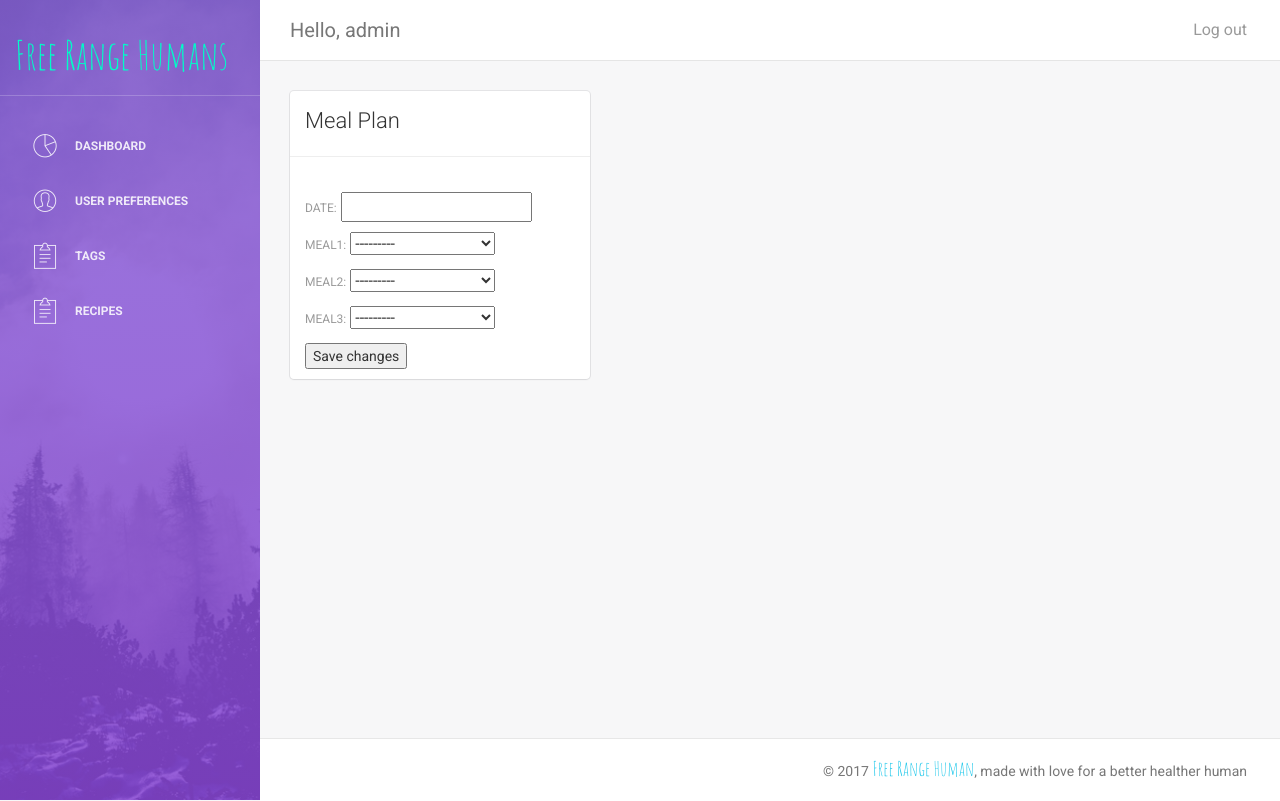
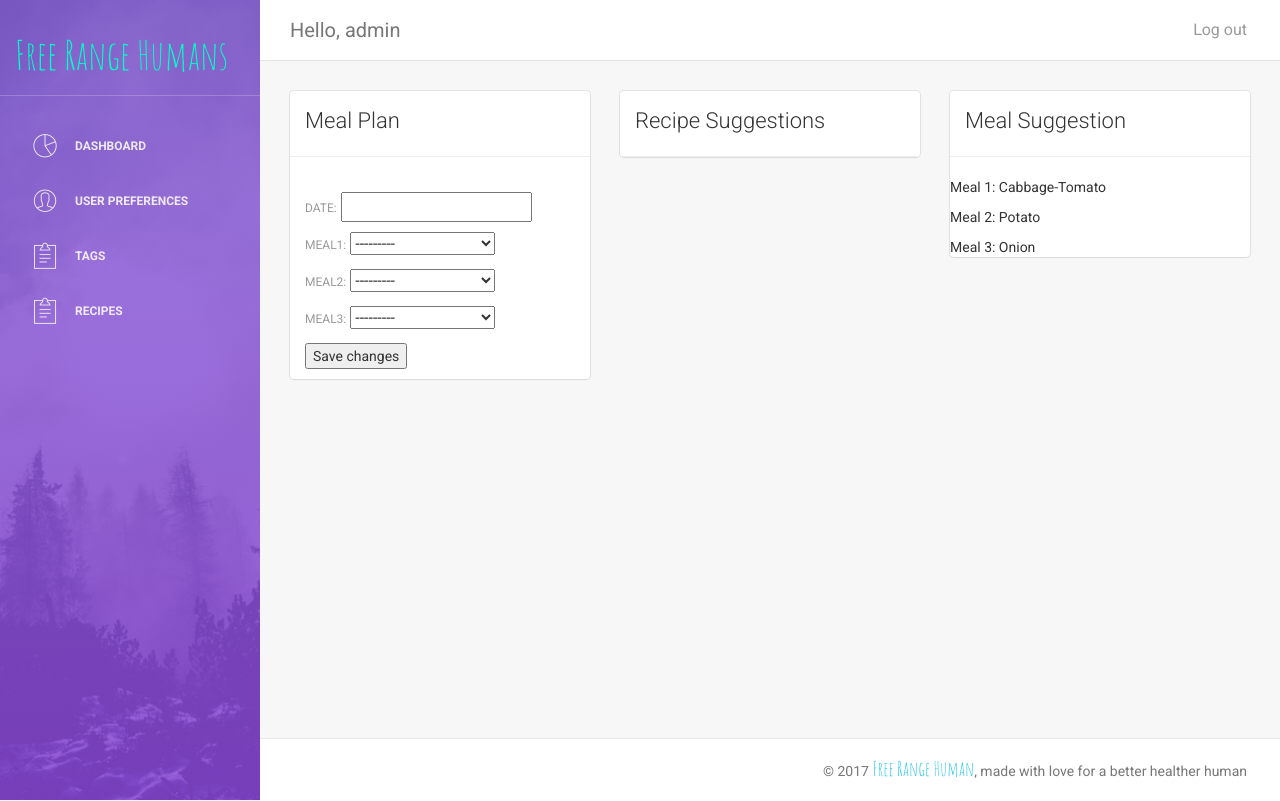
Before and after one commit to HershyKing/FreeRangeHuman, a Django app: a page that uses src/dashboard/templates/meal_plan.html in a window 1280 px wide. Run offline with Django 3.2, Linux system fonts and the light colour scheme; a user stored in the database is signed in; data comes from the database, SQL or seed files in the repository; both versions use the stored data as it was after the commit; some libraries are stand-ins or nearby versions.

Commit message:
recipes suggestions & meal preplanned list

```diff
--- a/src/dashboard/models.py
+++ b/src/dashboard/models.py
@@ -64,7 +64,7 @@
 	# Fields
 	instruct_id = models.AutoField(primary_key=True)
 	step_num = models.IntegerField()
-	instruction = models.CharField(max_length=100)
+	instruction = models.CharField(max_length=5000)
 
 	# Foreign key
 	recipe_id = models.ForeignKey('Recipe', on_delete=models.CASCADE)
--- a/src/dashboard/templates/meal_plan.html
+++ b/src/dashboard/templates/meal_plan.html
@@ -7,7 +7,7 @@
         </div>
         <hr>
         <div class="content">
-            <form method="post">
+<form method="post">
   {% csrf_token %}
   {{ Calendar_date.as_p }}
   {{ meal_plan.as_p }}
@@ -16,4 +16,35 @@
         </div>
     </div>
 </div>
+<div class="col-md-4">
+    <div class="card">
+        <div class="header">
+            <h4 class="title">Recipe Suggestions</h4>
+            <!-- <p class="category">User preferences to help determine meal plan </p> -->
+        </div>
+        <hr>
+        <div class="recipe_suggestion">
+  <ul>
+        {% for suggestion in suggestions %}
+            <li>{{ suggestion.recipe_name }}</li>
+        {% endfor %}
+  </ul>
+        </div>
+      </div>
+    </div>
+<div class="col-md-4">
+    <div class="card">
+        <div class="header">
+            <h4 class="title">Meal Suggestion</h4>
+            <!-- <p class="category">User preferences to help determine meal plan </p> -->
+        </div>
+        <hr>
+        <div class="meal_suggestion">
+            <p></p>Meal 1: {{ meal_suggestions.meal1.recipe_name }}</p>
+            <p></p>Meal 2: {{ meal_suggestions.meal2.recipe_name }}</p>
+            <p></p>Meal 3: {{ meal_suggestions.meal3.recipe_name }}</p>
+        </div>
+      </div>
+    </div>
+
 {% endblock %}
--- a/src/dashboard/views.py
+++ b/src/dashboard/views.py
@@ -16,6 +16,7 @@
 from django.conf import settings
 from django.contrib.auth.models import User
 from django.db.models import Sum
+import random
 
 redirectUrl = '../../dashboard'
 
@@ -185,6 +186,31 @@
 
 @login_required
 def add_MealPlan(request):
+    calorie_base = random.randint(300,900)
+    #calorie_base = random.randint(0,0)
+    calorie_start =  calorie_base - 200
+    calorie_end = calorie_base + 200
+
+    fat_base = random.randint(10, 30)
+    #fat_base = random.randint(0, 0)
+    fat_start = fat_base - 10
+    fat_end = fat_base + 10
+
+    carb_base = random.randint(10, 30)
+    #carb_base = random.randint(0, 0)
+    carb_start = carb_base - 10
+    carb_end = carb_base + 10
+
+    protein_base = random.randint(10, 30)
+    #protein_base = random.randint(0, 0)
+    protein_start = protein_base - 10
+    protein_end = protein_base + 10
+
+    rec_suggestions = Recipe.objects.filter(calories__range=[calorie_start, calorie_end], fat__range=[fat_start, fat_end], carb__range=[carb_start,carb_end], protein__range=[protein_start,protein_end])[:5]
+
+    AllMeals = DailyMealPlan.objects.all()
+    meal_suggestions = random.choice(AllMeals)
+
     if request.method == 'POST':
         meal_plan = DailyMealPlanForm(request.POST)
         Calendar_date = CalendarForm(request.POST)
@@ -203,6 +229,8 @@
     return render(request, 'meal_plan.html', context={
         'meal_plan': meal_plan,
         'Calendar_date': Calendar_date,
+        'suggestions': rec_suggestions,
+        'meal_suggestions': meal_suggestions
     })
 
 # def index(request):
```
Also changed, not shown: src/db.sqlite3.
